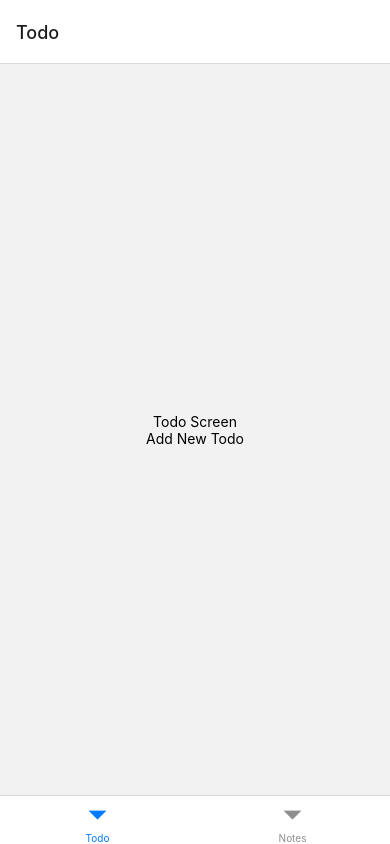
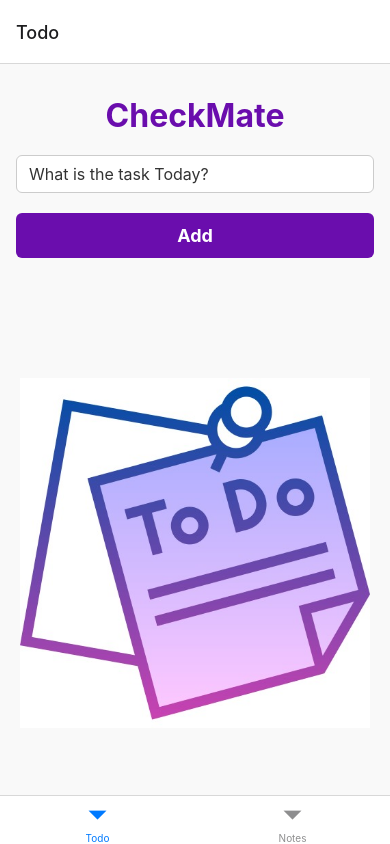
Before and after one commit to ufran8291/CamelTodo, a React Native app: screen /Todo in a window 390 px wide. Built offline with nearby package versions, Linux system fonts and the light colour scheme.

Commit message:
TODO and NOTES

```diff
--- a/App.tsx
+++ b/App.tsx
@@ -1,4 +1,4 @@
-import React, { useEffect, useState, } from 'react';
+import React, { useEffect, useState } from 'react';
 import { View, Text, TouchableOpacity } from 'react-native';
 import { NavigationContainer } from '@react-navigation/native';
 import { createBottomTabNavigator } from '@react-navigation/bottom-tabs';
@@ -6,14 +6,18 @@ import { createNativeStackNavigator } from '@react-navigation/native-stack';
 import AsyncStorage from '@react-native-async-storage/async-storage';
 import NotesScreen from './Context/NotesScreen.js';
 import Intro from './Context/NotesProvider.js';
-import NotesDetail from './components/NotesDetial.js';
+import NotesDetail from './components/NotesDetail.js';
 import NoteProvider from './contexts/NotesProvide.js';
+import TodoScreen from './src/screen/TodoScreen.js';
+
+
 
 type User = {
   name?: string;
 };
 
 const Stack = createNativeStackNavigator();
+const Tab = createBottomTabNavigator();
 
 function NotesScreenComponent({ navigation }: { navigation: any }) {
   const [user, setUser] = useState<User>({});
@@ -39,32 +43,32 @@ function NotesScreenComponent({ navigation }: { navigation: any }) {
     findGreet();
   };
 
-  const renderNotesScreen = (props:any) => <NotesScreen {...props} user={user} />;
+  const renderNotesScreen = (props: any) => <NotesScreen {...props} user={user} />;
 
   if (!user.name) {
     return <Intro onFinish={handleFinishIntro} />;
   } else {
     return (
       <NoteProvider>
-      <Stack.Navigator screenOptions={{headerTitle: '', headerTransparent: true}}>
-        <Stack.Screen name="NotesScreen" component={renderNotesScreen} />
-        <Stack.Screen name="NotesDetail" component={NotesDetail} />
-      </Stack.Navigator>
+        <Stack.Navigator screenOptions={{ headerTitle: '', headerTransparent: true }}>
+          <Stack.Screen name="NotesScreen" component={renderNotesScreen} />
+          <Stack.Screen name="NotesDetail" component={NotesDetail} />
+        </Stack.Navigator>
       </NoteProvider>
     );
   }
 }
 
-function TodoScreen({ navigation }: { navigation: any }) {
-  return (
-    <View style={{ flex: 1, alignItems: 'center', justifyContent: 'center' }}>
-      <Text>Todo Screen</Text>
-      <TouchableOpacity onPress={() => navigation.navigate('AddNewTodo')}>
-        <Text>Add New Todo</Text>
-      </TouchableOpacity>
-    </View>
-  );
-}
+// function TodoScreen({ navigation }: { navigation: any }) {
+//   return (
+//     <View style={{ flex: 1, alignItems: 'center', justifyContent: 'center' }}>
+//       <Text>Todo Screen</Text>
+//       <TouchableOpacity onPress={() => navigation.navigate('AddNewTodo')}>
+//         <Text>Add New Todo</Text>
+//       </TouchableOpacity>
+//     </View>
+//   );
+// }
 
 function AddNewTodoScreen() {
   return (
@@ -84,7 +88,6 @@ function AddNewNoteScreen() {
 
 const TodoStack = createNativeStackNavigator();
 const NotesStack = createNativeStackNavigator();
-const Tab = createBottomTabNavigator();
 
 function TodoStackScreen() {
   return (
@@ -108,10 +111,12 @@ function App() {
   return (
     <NavigationContainer>
       <Tab.Navigator>
-        <Tab.Screen name="TodoStack" component={TodoStackScreen} options={{ title: 'Todo' }} />
+        <Tab.Screen name="TodoStack" component={TodoScreen} options={{ title: 'Todo' }} />
         <Tab.Screen name="NoteStack" component={NotesStackScreen} options={{ title: 'Notes' }} />
       </Tab.Navigator>
     </NavigationContainer>
+
+
   );
 }
 
--- a/Context/NotesInputModal.js
+++ b/Context/NotesInputModal.js
@@ -1,4 +1,4 @@
-import React, { useState } from 'react';
+import React, { useState, useEffect } from 'react';
 import { StyleSheet, Text, View, Modal, StatusBar, TextInput, TouchableWithoutFeedback, Keyboard, TouchableOpacity } from 'react-native';
 import colors from '../misc/colors';
 import RoundIconBtn from '../components/RoundIconBtn';
--- a/components/Note.js
+++ b/components/Note.js
@@ -1,11 +1,10 @@
 import React from 'react';
 import { StyleSheet, Text, View,Dimensions, TouchableOpacity, onPress } from 'react-native';
-import colors
- from '../misc/colors';
+import colors from '../misc/colors';
 const Note = ({item, onPress}) => {
     const {title, desc} = item;
     return (
-        <TouchableOpacity onPress={onPress} style= {styles.cointainer}>
+        <TouchableOpacity onPress={onPress} style= {styles.container}>
             <Text style = {styles.title} numberOfLines={2}>{title}</Text>
             <Text numberOfLines={3}>{desc}</Text>
         </TouchableOpacity>
@@ -15,7 +14,7 @@ const Note = ({item, onPress}) => {
 const width = Dimensions.get('window').width - 40
 
 const styles = StyleSheet.create({
-    cointainer:{
+    container:{
         backgroundColor: colors.PRIMARY,
         width: width / 2 - 10,
         padding: 8,
--- a/package.json
+++ b/package.json
@@ -15,8 +15,10 @@
     "@fortawesome/react-fontawesome": "^0.2.0",
     "@react-native-async-storage/async-storage": "^1.21.0",
     "@react-navigation/bottom-tabs": "^6.5.12",
+    "@react-navigation/elements": "^1.3.30",
     "@react-navigation/native": "^6.1.10",
     "@react-navigation/native-stack": "^6.9.22",
+    "@react-navigation/stack": "^6.3.29",
     "expo-font": "^11.10.3",
     "react": "18.2.0",
     "react-element-to-jsx-string": "^15.0.0",
--- /dev/null
+++ b/src/screen/TodoScreen.js
@@ -0,0 +1,286 @@
+import EntypoIcon from 'react-native-vector-icons/Entypo';
+import React, { useState, useEffect } from 'react';
+import { Text, View, StyleSheet, TextInput, TouchableOpacity, FlatList, ScrollView, Image } from 'react-native';
+import AsyncStorage from '@react-native-async-storage/async-storage';
+
+// Assuming you have your image in assets folder
+const NoTasksImage = require('../assets/todoimage.jpg');
+
+const TodoScreen = () => {
+    const [todo, setTodo] = useState('');
+    const [todolist, setTodoList] = useState([]);
+    const [editedTodo, setEditedTodo] = useState(null);
+    const [tasksPresent, setTasksPresent] = useState(false); // Initialize as false
+    const [firstLoad, setFirstLoad] = useState(true); // To track if it's the first load
+
+    useEffect(() => {
+        getTodoList();
+    }, []);
+
+    const saveTodoList = async (todos) => {
+        try {
+            const jsonTodos = JSON.stringify(todos);
+            await AsyncStorage.setItem('todoList', jsonTodos);
+        } catch (e) {
+            console.error('Error saving todos', e.message);
+        }
+    };
+
+    const getTodoList = async () => {
+        try {
+            const jsonTodos = await AsyncStorage.getItem('todoList');
+            if (jsonTodos !== null) {
+                setTodoList(JSON.parse(jsonTodos));
+            }
+            checkTasksPresent(JSON.parse(jsonTodos));
+        } catch (e) {
+            console.error('Error loading todos', e.message);
+        }
+    };
+
+    const checkTasksPresent = (todos) => {
+        if (todos && todos.length > 0) {
+            setTasksPresent(true); // There are tasks
+        } else {
+            setTasksPresent(false); // No tasks, show image
+        }
+    };
+
+    const handleAddTodo = () => {
+        if (todo === '') {
+            return;
+        }
+        if (todo.trim() !== '') {
+            const newTodo = { id: Date.now().toString(), title: todo, taskCompleted: false };
+            const updatedTodoList = [...todolist, newTodo];
+            setTodoList(updatedTodoList);
+            saveTodoList(updatedTodoList);
+            setTodo('');
+            checkTasksPresent(updatedTodoList);
+        }
+    };
+
+    const handleUpdateTodo = () => {
+        const updatedTodos = todolist.map((item) => {
+            if (item.id === editedTodo.id) {
+                return { ...item, title: todo };
+            }
+            return item;
+        });
+        setTodoList(updatedTodos);
+        saveTodoList(updatedTodos);
+        setEditedTodo(null);
+        setTodo('');
+        checkTasksPresent(updatedTodos);
+    };
+
+    const handleDeleteTodo = (id) => {
+        const updatedTodoList = todolist.filter((todo) => todo.id !== id);
+        setTodoList(updatedTodoList);
+        saveTodoList(updatedTodoList);
+        checkTasksPresent(updatedTodoList);
+    };
+
+    const handleEditTodo = (todo) => {
+        setEditedTodo(todo);
+        setTodo(todo.title);
+    };
+
+    const handleTaskComplete = (id) => {
+        const updatedTodos = todolist.map((item) => {
+            if (item.id === id) {
+                return { ...item, taskCompleted: !item.taskCompleted };
+            }
+            return item;
+        });
+        setTodoList(updatedTodos);
+        saveTodoList(updatedTodos);
+        checkTasksPresent(updatedTodos);
+    };
+
+    const RenderTodos = ({ item }) => {
+        const iconColor = item.taskCompleted ? '#5cb85c' : '#1e90ff';
+        return (
+            <View style={styles.todoItem}>
+                <TouchableOpacity onPress={() => handleTaskComplete(item.id)}>
+                    <EntypoIcon name={item.taskCompleted ? 'check' : 'circle'} size={24} color={iconColor} />
+                </TouchableOpacity>
+                <Text style={styles.todoText}>{item.title}</Text>
+                <TouchableOpacity onPress={() => handleEditTodo(item)}>
+                    <EntypoIcon name="edit" size={20} color="#333" style={{ marginLeft: 20 }} />
+                </TouchableOpacity>
+                <TouchableOpacity onPress={() => handleDeleteTodo(item.id)}>
+                    <EntypoIcon name="cross" size={20} color="#333" style={{ marginLeft: 10 }} />
+                </TouchableOpacity>
+            </View>
+        );
+    };
+
+    useEffect(() => {
+        // On the first load, setTasksPresent to false to show the image
+        if (firstLoad) {
+            setTasksPresent(false);
+            setFirstLoad(false);
+        }
+    }, [firstLoad]);
+
+    return (
+        <ScrollView contentContainerStyle={styles.container}>
+            <Text style={styles.heading}>CheckMate</Text>
+            <TextInput
+                style={styles.input}
+                placeholder="What is the task Today?"
+                value={todo}
+                onChangeText={(userText) => setTodo(userText)}
+            />
+
+            <TouchableOpacity
+                style={styles.addButton}
+                onPress={editedTodo ? handleUpdateTodo : handleAddTodo}
+            >
+                <Text style={styles.buttonText}>{editedTodo ? 'Save' : 'Add'}</Text>
+            </TouchableOpacity>
+
+            <View style={styles.listContainer}>
+                {/* Conditionally render the image when no tasks */}
+                {!tasksPresent && (
+                    <View style={styles.imageContainer}>
+                        <Image source={NoTasksImage} style={styles.image} />
+                    </View>
+                )}
+
+                {/* Show Todo Tasks when tasks are present */}
+                {tasksPresent && (
+                    <View>
+                        <Text style={styles.sectionHeading}>To Do Tasks</Text>
+                        {todolist.filter(task => !task.taskCompleted).length === 0 ? (
+                            <View style={styles.emptyList}>
+                                <Text style={styles.emptyListText}>No tasks to show</Text>
+                            </View>
+                        ) : (
+                            <FlatList
+                                data={todolist.filter(task => !task.taskCompleted)}
+                                renderItem={RenderTodos}
+                                keyExtractor={(item) => item.id}
+                            />
+                        )}
+                    </View>
+                )}
+
+                {/* Show Completed Tasks when tasks are present */}
+                {tasksPresent && (
+                    <View>
+                        <Text style={styles.sectionHeading}>Completed Tasks</Text>
+                        {todolist.filter(task => task.taskCompleted).length === 0 ? (
+                            <View style={styles.emptyList}>
+                                <Text style={styles.emptyListText}>No tasks to show</Text>
+                            </View>
+                        ) : (
+                            <FlatList
+                                data={todolist.filter(task => task.taskCompleted)}
+                                renderItem={RenderTodos}
+                                keyExtractor={(item) => item.id}
+                            />
+                        )}
+                    </View>
+                )}
+            </View>
+        </ScrollView>
+    );
+};
+
+const styles = StyleSheet.create({
+    container: {
+        flexGrow: 1,
+        justifyContent: 'flex-start',
+        paddingHorizontal: 16,
+        paddingTop: 32,
+        paddingBottom: 80,
+        backgroundColor: '#f9f9f9',
+    },
+    heading: {
+        fontSize: 32,
+        fontWeight: 'bold',
+        marginBottom: 20,
+        color: '#6a0dad',
+        textAlign: 'center',
+    },
+    input: {
+        borderWidth: 1,
+        borderColor: '#ccc',
+        borderRadius: 6,
+        paddingVertical: 8,
+        paddingHorizontal: 12,
+        marginBottom: 20,
+        color: '#333',
+        fontSize: 16,
+        backgroundColor: '#fff',
+    },
+    addButton: {
+        backgroundColor: '#6a0dad',
+        borderRadius: 6,
+        paddingVertical: 12,
+        alignItems: 'center',
+        marginBottom: 20,
+    },
+    buttonText: {
+        color: '#fff',
+        fontWeight: 'bold',
+        fontSize: 18,
+    },
+    todoItem: {
+        flexDirection: 'row',
+        alignItems: 'center',
+        padding: 16,
+        backgroundColor: '#fff',
+        borderRadius: 10,
+        marginBottom: 10,
+        shadowColor: '#000',
+        shadowOffset: {
+            width: 0,
+            height: 2,
+        },
+        shadowOpacity: 0.25,
+        shadowRadius: 3.84,
+        elevation: 5,
+    },
+    todoText: {
+        flex: 1,
+        marginLeft: 10,
+        fontSize: 16,
+        color: '#333',
+    },
+    emptyList: {
+        backgroundColor: '#d3f7c8',
+        padding: 20,
+        borderRadius: 10,
+        marginBottom: 10,
+    },
+    emptyListText: {
+        fontSize: 16,
+        color: '#333',
+        textAlign: 'center',
+    },
+    sectionHeading: {
+        fontSize: 20,
+        fontWeight: 'bold',
+        marginBottom: 10,
+        color: '#1e90ff',
+        marginTop: 20,
+        paddingHorizontal: 16,
+    },
+    listContainer: {
+        marginBottom: 20,
+    },
+    imageContainer: {
+        alignItems: 'center',
+        justifyContent: 'center',
+        marginTop: 100,
+    },
+    image: {
+        width: 350,
+        height: 350,
+    },
+});
+
+export default TodoScreen;
```
Also changed, not shown: components/NotesDetail.js (renamed from components/NotesDetial.js, +11 -14 lines), src/assets/todoimage.jpg (added), 1 other file (tests, documents, lock files or other folders).
